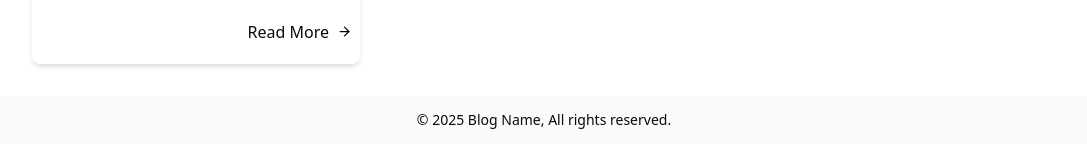
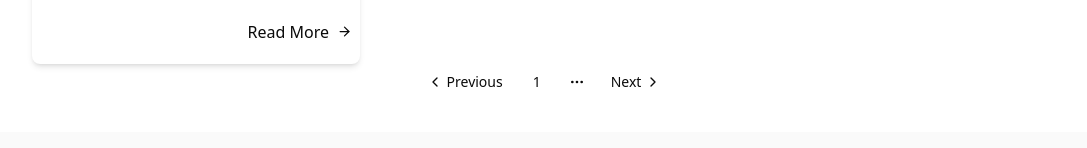
Before and after one commit to umutkamanoglu/nextjs-blog, a Next.js app: page / in a window 1280 px wide. Shown: the part 2218-2366 px from the top of the page, without its empty margins (96-1183 px from the left). Built offline with nearby package versions, Linux system fonts and the light colour scheme.

Commit message:
Pagination tasarımı yapıldı.

```diff
--- a/components/blog/AllPosts.jsx
+++ b/components/blog/AllPosts.jsx
@@ -1,5 +1,6 @@
 import React from 'react'
 import PostCard from './PostCard'
+import { Pagination, PaginationContent, PaginationEllipsis, PaginationItem, PaginationLink, PaginationNext, PaginationPrevious, } from "@/components/ui/pagination"
 
 const AllPosts = () => {
     return (
@@ -21,6 +22,23 @@ const AllPosts = () => {
 
             </section>
 
+            <Pagination>
+                <PaginationContent>
+                    <PaginationItem>
+                        <PaginationPrevious href="#" />
+                    </PaginationItem>
+                    <PaginationItem>
+                        <PaginationLink href="#">1</PaginationLink>
+                    </PaginationItem>
+                    <PaginationItem>
+                        <PaginationEllipsis />
+                    </PaginationItem>
+                    <PaginationItem>
+                        <PaginationNext href="#" />
+                    </PaginationItem>
+                </PaginationContent>
+            </Pagination>
+
         </>
     )
 }
--- /dev/null
+++ b/components/ui/pagination.jsx
@@ -0,0 +1,118 @@
+import * as React from "react"
+import {
+  ChevronLeftIcon,
+  ChevronRightIcon,
+  MoreHorizontalIcon,
+} from "lucide-react"
+
+import { cn } from "@/lib/utils"
+import { buttonVariants } from "@/components/ui/button";
+
+function Pagination({
+  className,
+  ...props
+}) {
+  return (
+    <nav
+      role="navigation"
+      aria-label="pagination"
+      data-slot="pagination"
+      className={cn("mx-auto flex w-full justify-center", className)}
+      {...props} />
+  );
+}
+
+function PaginationContent({
+  className,
+  ...props
+}) {
+  return (
+    <ul
+      data-slot="pagination-content"
+      className={cn("flex flex-row items-center gap-1", className)}
+      {...props} />
+  );
+}
+
+function PaginationItem({
+  ...props
+}) {
+  return <li data-slot="pagination-item" {...props} />;
+}
+
+function PaginationLink({
+  className,
+  isActive,
+  size = "icon",
+  ...props
+}) {
+  return (
+    <a
+      aria-current={isActive ? "page" : undefined}
+      data-slot="pagination-link"
+      data-active={isActive}
+      className={cn(buttonVariants({
+        variant: isActive ? "outline" : "ghost",
+        size,
+      }), className)}
+      {...props} />
+  );
+}
+
+function PaginationPrevious({
+  className,
+  ...props
+}) {
+  return (
+    <PaginationLink
+      aria-label="Go to previous page"
+      size="default"
+      className={cn("gap-1 px-2.5 sm:pl-2.5", className)}
+      {...props}>
+      <ChevronLeftIcon />
+      <span className="hidden sm:block">Previous</span>
+    </PaginationLink>
+  );
+}
+
+function PaginationNext({
+  className,
+  ...props
+}) {
+  return (
+    <PaginationLink
+      aria-label="Go to next page"
+      size="default"
+      className={cn("gap-1 px-2.5 sm:pr-2.5", className)}
+      {...props}>
+      <span className="hidden sm:block">Next</span>
+      <ChevronRightIcon />
+    </PaginationLink>
+  );
+}
+
+function PaginationEllipsis({
+  className,
+  ...props
+}) {
+  return (
+    <span
+      aria-hidden
+      data-slot="pagination-ellipsis"
+      className={cn("flex size-9 items-center justify-center", className)}
+      {...props}>
+      <MoreHorizontalIcon className="size-4" />
+      <span className="sr-only">More pages</span>
+    </span>
+  );
+}
+
+export {
+  Pagination,
+  PaginationContent,
+  PaginationLink,
+  PaginationItem,
+  PaginationPrevious,
+  PaginationNext,
+  PaginationEllipsis,
+}
```
